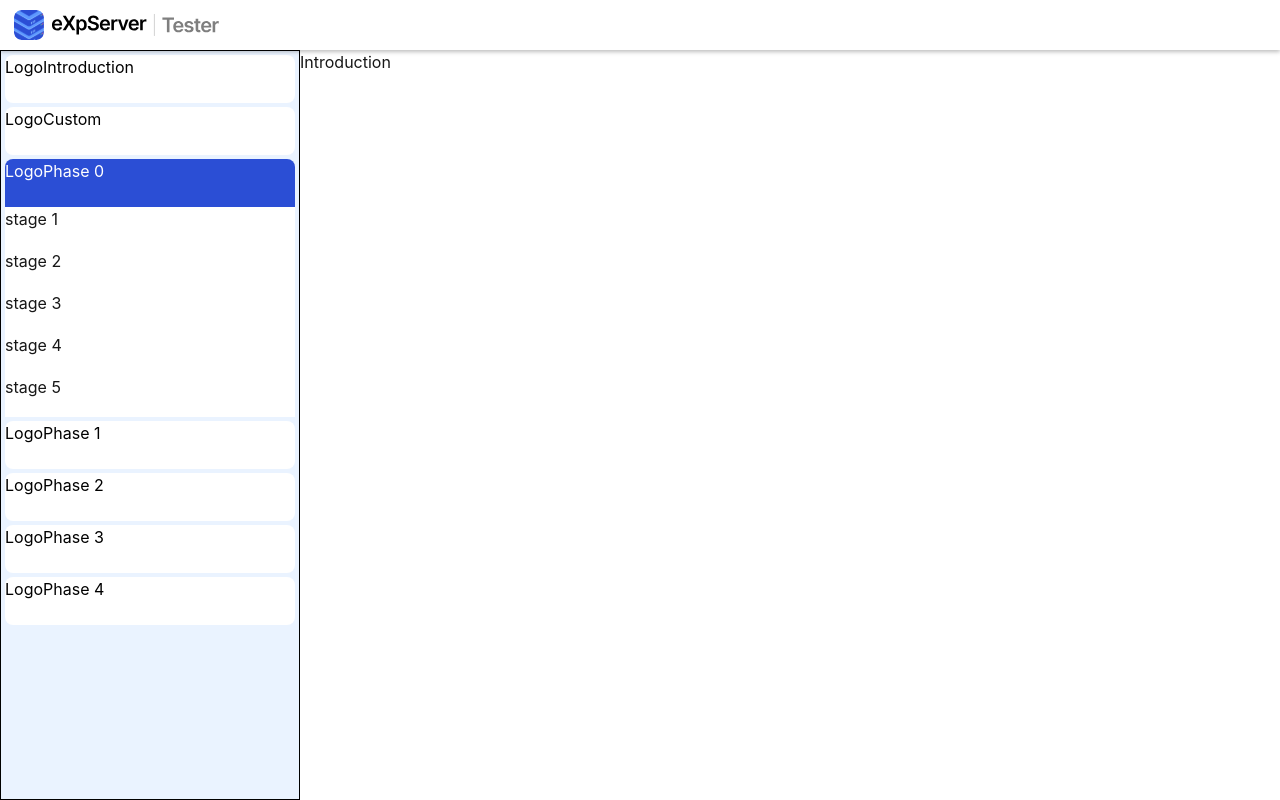
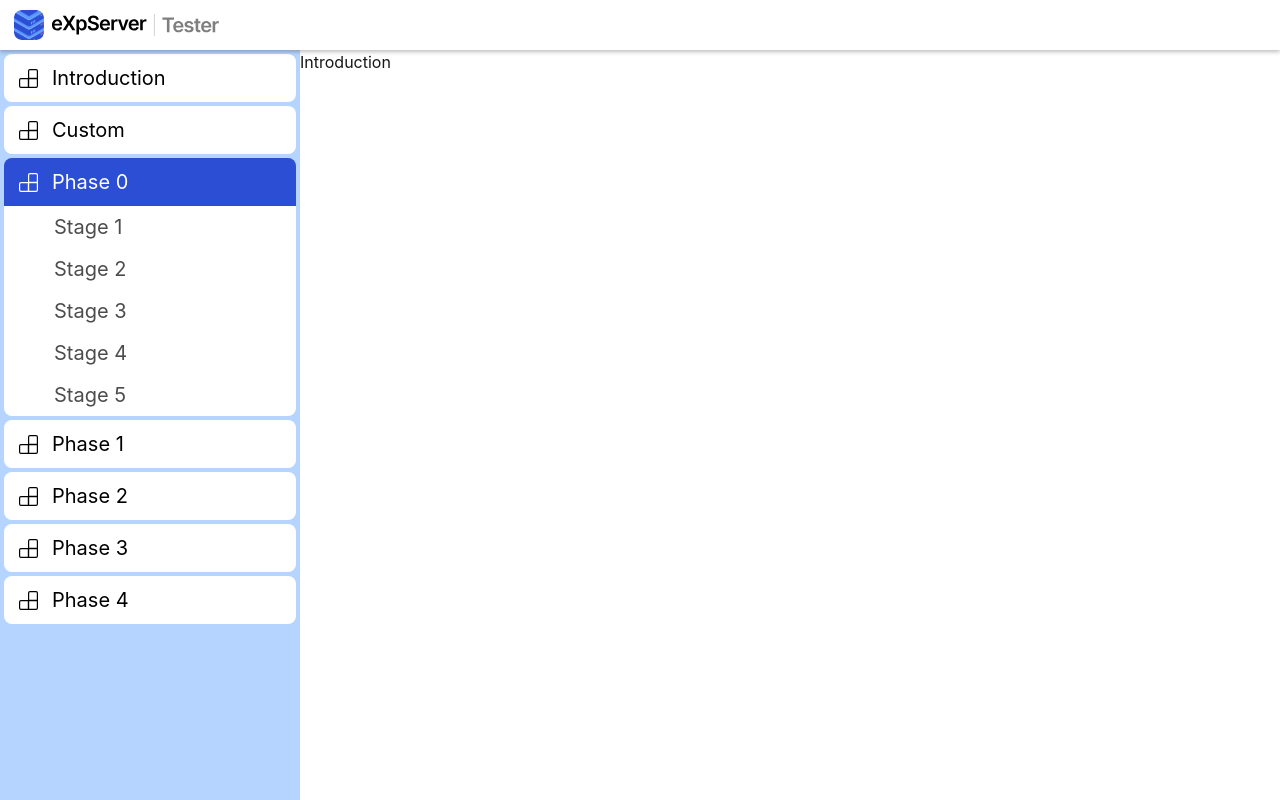
Before and after one commit to eXpServer/expserver-tester, a Next.js app in the folder frontend/: page / in a window 1280 px wide. Built offline with nearby package versions, Linux system fonts and the light colour scheme.

Commit message:
fixed sidebar and added delete button

```diff
--- a/frontend/src/app/globals.css
+++ b/frontend/src/app/globals.css
@@ -18,6 +18,7 @@
   --dark-blue: #2B4ED5;
   --blue: #5D98FF;
   --light-blue: #82B7FF;
+  --lighter-blue: #b5d4ff;
   --text-color: #4C4C4C;
   --input-field-background: #E3E3E3;
   --input-field-text: rgba(0,0,0,0.47);
@@ -33,7 +34,8 @@
 
 body {
   color: var(--foreground);
-  background: var(--background);
+  /* background: var(--background); */
+  background-color: var(--lighter-blue);
   font-family: 'Inter', sans-serif;
 }
 
--- a/frontend/src/components/description/description.module.css
+++ b/frontend/src/components/description/description.module.css
@@ -2,4 +2,5 @@
     width:100%;
     height: 100%;
     overflow-y: scroll;
+    overflow-x: scroll;
 }
--- a/frontend/src/components/sidebar/index.tsx
+++ b/frontend/src/components/sidebar/index.tsx
@@ -3,6 +3,8 @@ import { useState } from 'react'
 import styles from './sidebar.module.css'
 import { useSocketContext } from '@/hooks/useSocketContext';
 import { useRouter } from 'next/navigation';
+import { motion, AnimatePresence } from 'framer-motion';
+
 const Sidebar = () => {
     const router = useRouter();
     const [currPhase, setCurrPhase] = useState<number>(0);
@@ -13,11 +15,13 @@ const Sidebar = () => {
             phase: 'Introduction',
             phaseId: -2,
             dropDownPresent: false,
+            stages: []
         },
         {
             phase: 'Custom',
-            pahseId: -1,
+            phaseId: -1,
             dropDownPresent: false,
+            stages: []
         },
         {
             phase: 'Phase 0',
@@ -52,34 +56,63 @@ const Sidebar = () => {
     ]
 
     const handlePhaseChange = (item) => {
-        if(item.phaseId != -2 && item.phaseId != -1){
+        if(item.phaseId >= 0){
             setCurrPhase(item.phaseId);
-            router.push(`/stages/${item.stages[0]}`)
+            router.push(`/stages/${item.stages[0]}`);
 
         }
         else{
             setCurrPhase(item.phaseId);
+            router.push('/');
         }
 
         console.log(item)
     }
 
+    const handleStageChange = (stage) => {
+        if(stage !== stageNo){
+            router.push(`/stages/${stage}`);
+        }
+    }
+
     return (
         <div className={styles.sidebar}>
             {navOptions.map((item,id) => (
-                <div key = {id}>
-                    <div className={`${styles['option-container']} ${currPhase === item.phaseId ? styles['active-option-container'] : styles['inactive-option-container']} `} onClick={() => handlePhaseChange(item)}>
-                        <div>Logo</div>
+                <div key = {id} className={styles['option-main-container']}>
+                    <div className={`${styles['option-container']} ${currPhase === item.phaseId ? currPhase < 0 ? styles['active-option-custom-intro'] : styles['active-option-container'] : styles['inactive-option-container']} `} onClick={() => handlePhaseChange(item)}>
+                        <div>
+                            {currPhase === item.phaseId ?
+                                <svg width="24" height="24" viewBox="0 0 24 24" fill="none" xmlns="http://www.w3.org/2000/svg">
+                                    <path d="M3.6 14C3.6 13.2268 4.2268 12.6 5 12.6H12.4V21.4H5C4.2268 21.4 3.6 20.7732 3.6 20V14Z" stroke="white" stroke-width="1.2"/>
+                                    <path d="M12.6 12.6H21.4V20C21.4 20.7732 20.7732 21.4 20 21.4H12.6V12.6Z" stroke="white" stroke-width="1.2"/>
+                                    <path d="M12.6 5C12.6 4.2268 13.2268 3.6 14 3.6H20C20.7732 3.6 21.4 4.2268 21.4 5V12.4H12.6V5Z" stroke="white" stroke-width="1.2"/>
+                                </svg> :
+                                <svg width="24" height="24" viewBox="0 0 24 24" fill="none" xmlns="http://www.w3.org/2000/svg">
+                                    <path d="M3.6 14C3.6 13.2268 4.2268 12.6 5 12.6H12.4V21.4H5C4.2268 21.4 3.6 20.7732 3.6 20V14Z" stroke="black" stroke-width="1.2"/>
+                                    <path d="M12.6 12.6H21.4V20C21.4 20.7732 20.7732 21.4 20 21.4H12.6V12.6Z" stroke="black" stroke-width="1.2"/>
+                                    <path d="M12.6 5C12.6 4.2268 13.2268 3.6 14 3.6H20C20.7732 3.6 21.4 4.2268 21.4 5V12.4H12.6V5Z" stroke="black" stroke-width="1.2"/>
+                                </svg>
+                            }
+
+                        </div>
                         <div className={styles.phase}>{item.phase}</div>
                     </div>
-                    {
-                        currPhase == item.phaseId &&
-                        <div className={styles['stage-container']} >
-                                {item.stages?.map((stage) => (
-                                    <div key = {stage} className={`${styles['stage']} ${stageNo === stage ? styles['active-stage'] : styles['inactive-stage']}`}> stage {stage}</div>
-                                ))}
-                        </div>
-                    }
+                    <AnimatePresence>
+                        {
+                            currPhase == item.phaseId &&
+                            <motion.div
+                                className={styles['stage-container']}
+                                initial = {{height: 0, opactiy: 1}}
+                                animate = {{height: 'auto', opacity: 1}}
+                                exit = {{height: 0, opacity: 1}}
+                                transition = {{duration: 0.3, ease: 'easeInOut'}}
+                            >
+                                    {item.stages?.map((stage) => (
+                                        <div key = {stage} className={`${styles['stage']} ${stageNo === stage ? styles['active-stage'] : styles['inactive-stage']}`} onClick={() => handleStageChange(stage)}> Stage {stage}</div>
+                                    ))}
+                            </motion.div>
+                        }
+                    </AnimatePresence>
                 </div>
             ))}
         </div>
--- a/frontend/src/components/sidebar/sidebar.module.css
+++ b/frontend/src/components/sidebar/sidebar.module.css
@@ -1,25 +1,43 @@
 .sidebar{
     width: 350px;
-    border: 1px solid black;
+    /* border: 1px solid black; */
     padding: 4px;
     display: flex;
     flex-direction: column;
     gap: 4px;
     overflow-y: scroll;
+    font-size: 20px;
 }
+
+.option-main-container{
+    /* border: 1px solid var(--border); */
+    border-radius: 8px;
+}
+
 
 .option-container{
     display: flex;
+    align-items: center;
+    gap: 12px;
     /* border: 1px solid black; */
     height: 48px;
     /* border-radius: 8px; */
     background-color: var(--white);
     position: relative;
+    padding-inline: 12px;
+    /* font-weight:600; */
+}
+
+.active-option-custom-intro, .active-option-container {
+    color: var(--white);
+    background-color: var(--dark-blue);
+}
+
+.active-option-custom-intro{
+    border-radius: 8px 8px 8px 8px;
 }
 
 .active-option-container{
-    color: var(--white);
-    background-color: var(--dark-blue);
     border-radius: 8px 8px 0 0;
 }
 
@@ -33,27 +51,31 @@
     cursor: pointer;
 }
 
-.stage-container{
-    /* position: absolute; */
-
-    /* border: 1px solid black; */
-    /* height: 42px; */
-    /* bottom: 0; */
+.stage{
+    height: 42px;
+    display: flex;
+    align-items: center;
+    padding-left: 50px;
 }
 
-.stage{
-    height: 42px;
-    background-color: var(--white);
-    /* border: 1px solid black; */
+.stage:last-child{
+    border-radius: 0 0 8px 8px;
 }
+
 .active-stage{
     background-color: var(--blue);
+    color: var(--white);
 }
 
 .inactive-stage{
     background-color: var(--white);
+    color: var(--text-color);
 }
 .stage:hover {
     cursor:pointer;
-    background-color: var(--light-blue);
+    /* background-color: var(--light-blue); */
 }
+
+.stage-container{
+    transform: all ease-in-out 10s;
+}
```
Also changed, not shown: frontend/src/components/execute/execute.module.css (+11 -0 lines), frontend/src/components/execute/index.tsx (+30 -4 lines), frontend/public/delete.svg (added), frontend/public/steps.svg (added).
